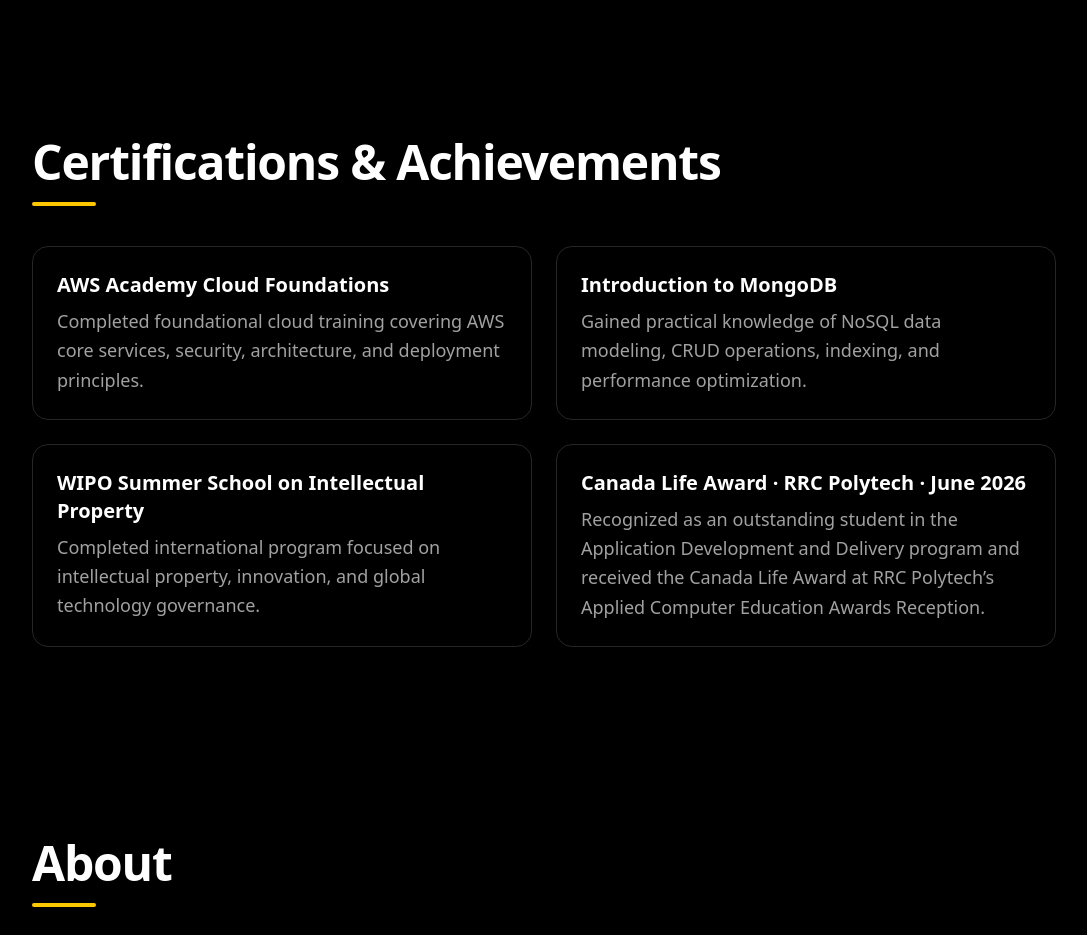
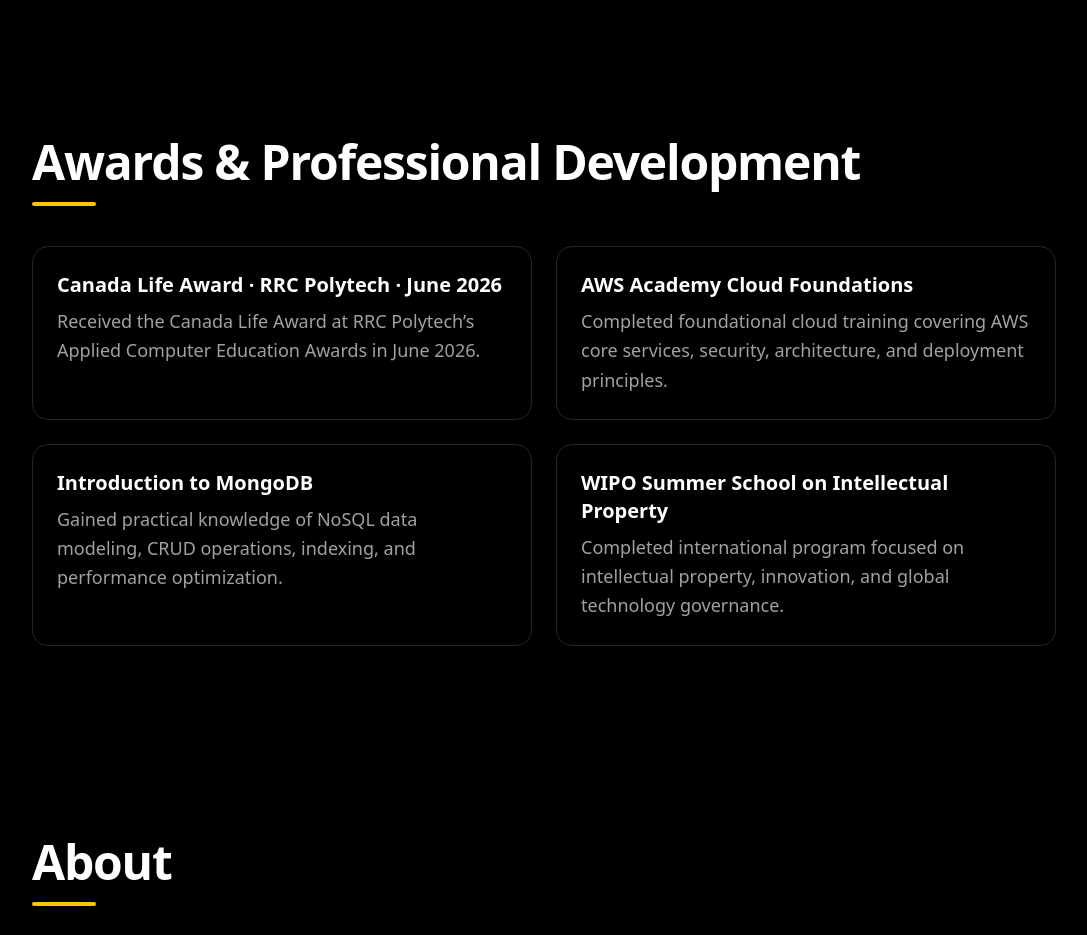
Before and after one commit to jecheta-rrc/nkechi-portfolio, a Next.js app: page / in a window 1280 px wide. Shown: the part 2140-3075 px from the top of the page, without its empty margins (96-1183 px from the left). Built offline with nearby package versions, Linux system fonts and the light colour scheme; a web font is replaced by a local one.

Commit message:
Lead portfolio awards section with Canada Life Award

```diff
--- a/src/app/page.tsx
+++ b/src/app/page.tsx
@@ -22,11 +22,18 @@ export default function Home() {
         <section id="certifications" className="py-24 px-6">
           <div className="mx-auto w-full max-w-5xl">
            <h2 className="text-4xl md:text-5xl font-bold tracking-tight">
-              Certifications & Achievements
+              Awards &amp; Professional Development
                <div className="w-16 h-1 bg-yellow-400 mt-4 mb-10 rounded-full" />
             </h2>
 
             <div className="grid gap-6 md:grid-cols-2">
+
+              <div className="p-6 rounded-2xl border border-neutral-800 hover:border-yellow-500 transition">
+                <h3 className="text-xl font-semibold mb-2">Canada Life Award · RRC Polytech · June 2026</h3>
+                  <p className="text-neutral-400 text-lg leading-relaxed max-w-3xl">
+                    Received the Canada Life Award at RRC Polytech’s Applied Computer Education Awards in June 2026.
+                  </p>
+              </div>
 
               <div className="p-6 rounded-2xl border border-neutral-800 hover:border-yellow-400 transition">
                 <h3 className="text-xl font-semibold mb-2">AWS Academy Cloud Foundations</h3>
@@ -52,14 +59,6 @@ export default function Home() {
                 </p>
               </div>
 
-              <div className="p-6 rounded-2xl border border-neutral-800 hover:border-yellow-500 transition">
-                <h3 className="text-xl font-semibold mb-2">Canada Life Award · RRC Polytech · June 2026</h3>
-                  <p className="text-neutral-400 text-lg leading-relaxed max-w-3xl">
-                    Recognized as an outstanding student in the Application Development and
-                    Delivery program and received the Canada Life Award at RRC Polytech’s
-                    Applied Computer Education Awards Reception.
-                  </p>
-              </div>
             </div>
           </div>
         </section>
```
